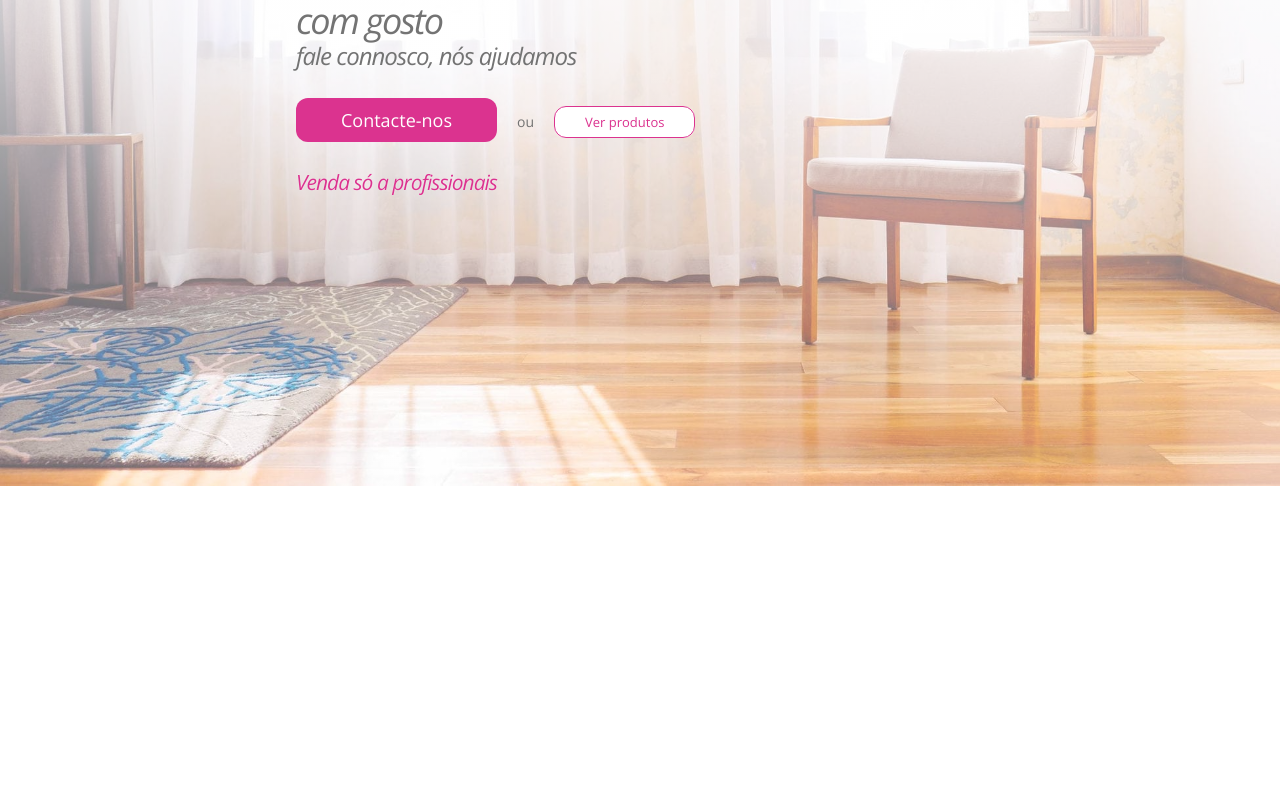
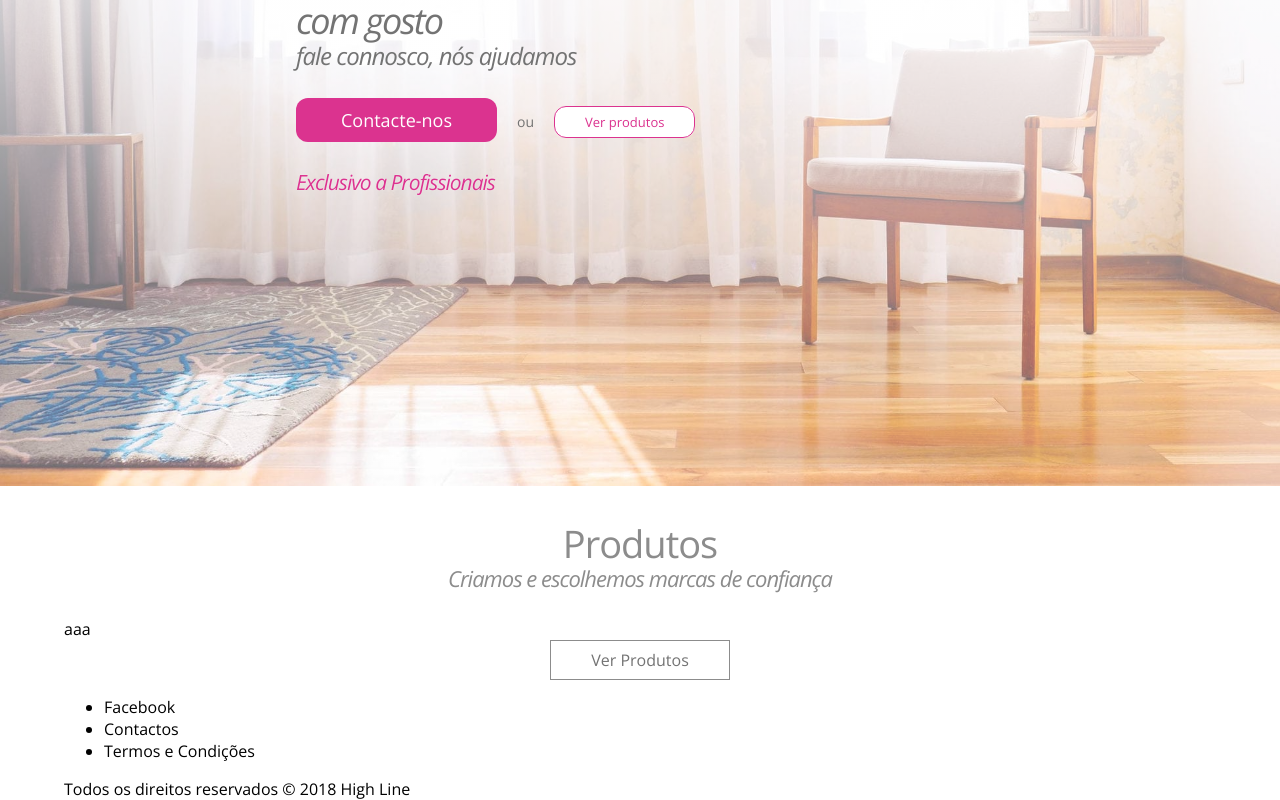
Before and after one commit to tostasqb/hl-frontend, a React (Create React App) app: page / in a window 1280 px wide. Shown: the part 326-1126 px from the top of the page. Before the commit the page ends 812 px from the top, so only its background shows below. Built offline with nearby package versions, Linux system fonts and the light colour scheme.

Commit message:
WIP: Add products and footer sections

```diff
--- a/src/App.js
+++ b/src/App.js
@@ -1,6 +1,8 @@
 import React, { Component } from 'react';
 import Header from './header';
 import HomeMain from './home-main';
+import HomeProducts from './home-products';
+import Footer from './footer';
 
 class App extends Component {
   render() {
@@ -8,6 +10,8 @@ class App extends Component {
       <div>
         <Header />
         <HomeMain />
+        <HomeProducts />
+        <Footer />
       </div>
     );
   }
--- /dev/null
+++ b/src/common/common.scss
@@ -0,0 +1,24 @@
+@import './variables.scss';
+
+.hl-section-header {
+  text-align: center;
+
+  .hl-title {
+    font-size: 38px;
+    line-height: 38px;
+    font-weight: 100;
+    letter-spacing: -1px;
+    color: $light-gray;
+    margin-bottom: 5px;
+  }
+
+  .hl-subtitle {
+    font-size: 22px;
+    line-height: 22px;
+    color: $light-gray;
+    font-weight: 100;
+    font-style: italic;
+    letter-spacing: -1px;
+    margin-top: 0;
+  }
+}
--- a/src/common/variables.scss
+++ b/src/common/variables.scss
@@ -8,6 +8,7 @@ $text: #737373;
 $logo-text: #737373;
 $main: #DB338F;
 $gray: #737373;
+$light-gray: #8C8C8C;
 
 // Responsiveness
 $gap: 64px !default;
--- /dev/null
+++ b/src/footer/index.js
@@ -0,0 +1,22 @@
+import React, { Component } from 'react';
+import './main.scss';
+
+class Footer extends Component {
+  render() {
+    return (
+      <section className="hl-footer">
+        <div className="container">
+          <ul className="">
+            <li>Facebook</li>
+            <li>Contactos</li>
+            <li>Termos e Condições</li>
+          </ul>
+
+          <span className="hl-copyright">Todos os direitos reservados © 2018 High Line</span>
+        </div>
+      </section>
+    );
+  }
+}
+
+export default Footer;
--- /dev/null
+++ b/src/footer/main.scss
@@ -0,0 +1,33 @@
+@import 'bulma/sass/utilities/_all.sass';
+@import '../common/variables.scss';
+
+@import 'bulma/sass/layout/section.sass';
+
+.hl-home-products {
+
+}
+
+@media screen and (min-width: $desktop) {
+  .hl-home-products {
+    .hl-action {
+      text-align: center;
+    }
+
+    .hl-button {
+      padding: 8px 40px;
+      border: 1px solid $light-gray;
+      color: $gray;
+      display: inline-block;
+    }
+  }
+}
+
+@media screen and (min-width: $desktop - 1px) {
+  .hl-home-products {
+  }
+}
+
+@media screen and (max-width: $tablet - 1px) {
+  .hl-home-products {
+  }
+}
--- a/src/home-main/index.js
+++ b/src/home-main/index.js
@@ -19,7 +19,7 @@ class HomeMain extends Component {
               <span>ou</span>
               <a href="#" className="hl-main__secondary">Ver produtos</a>
             </div>
-            <h3>Venda só a profissionais</h3>
+            <h3>Exclusivo a Profissionais</h3>
           </div>
         </div>
       </section>
--- /dev/null
+++ b/src/home-products/index.js
@@ -0,0 +1,27 @@
+import React, { Component } from 'react';
+import './main.scss';
+
+class HomeProducts extends Component {
+  render() {
+    return (
+      <section className="hl-home-products">
+        <div className="container">
+          <header className="hl-section-header">
+            <h3 className="hl-title">Produtos</h3>
+            <h4 className="hl-subtitle">Criamos e escolhemos marcas de confiança</h4>
+          </header>
+
+          <div>
+            aaa
+          </div>
+
+          <div className="hl-action">
+            <a href="#" className="hl-button">Ver Produtos</a>
+          </div>
+        </div>
+      </section>
+    );
+  }
+}
+
+export default HomeProducts;
--- /dev/null
+++ b/src/home-products/main.scss
@@ -0,0 +1,33 @@
+@import 'bulma/sass/utilities/_all.sass';
+@import '../common/variables.scss';
+
+@import 'bulma/sass/layout/section.sass';
+
+.hl-home-products {
+
+}
+
+@media screen and (min-width: $desktop) {
+  .hl-home-products {
+    .hl-action {
+      text-align: center;
+    }
+
+    .hl-button {
+      padding: 8px 40px;
+      border: 1px solid $light-gray;
+      color: $gray;
+      display: inline-block;
+    }
+  }
+}
+
+@media screen and (min-width: $desktop - 1px) {
+  .hl-home-products {
+  }
+}
+
+@media screen and (max-width: $tablet - 1px) {
+  .hl-home-products {
+  }
+}
--- a/src/index.scss
+++ b/src/index.scss
@@ -1,5 +1,6 @@
 @import 'bulma/sass/utilities/_all.sass';
 @import 'common/variables.scss';
+@import 'common/common.scss';
 
 @import 'bulma/sass/elements/container.sass';
 @import 'bulma/sass/grid/columns.sass';
```
